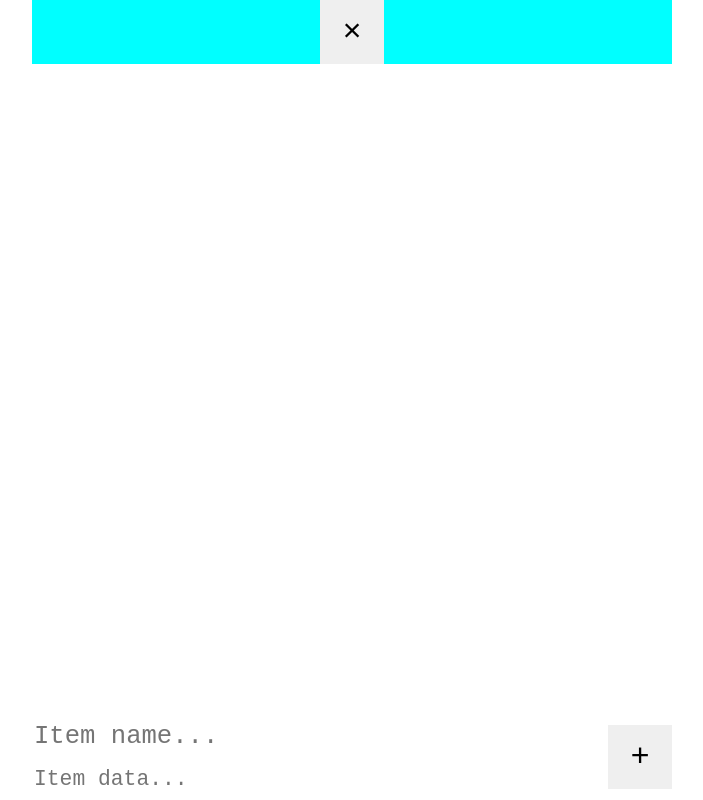
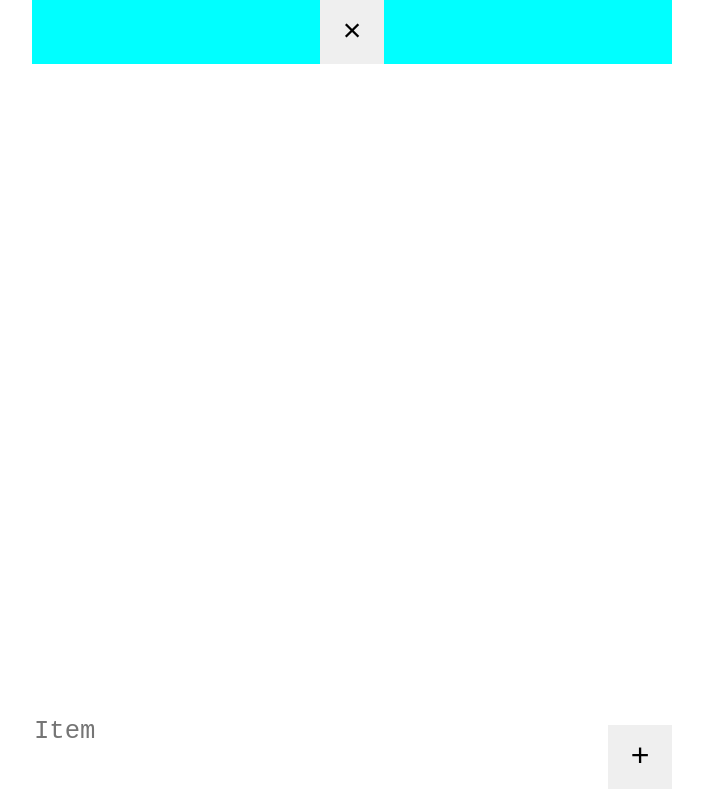
Before and after one commit to baddabudda/simple-groceries, a Vue app: page / in a window 1280 px wide. Shown: the whole page, without its empty margins (288-991 px from the left). Built offline with nearby package versions, Linux system fonts and the light colour scheme.

Commit message:
feat: change input behavior

```diff
--- a/src/App.vue
+++ b/src/App.vue
@@ -19,7 +19,7 @@ onMounted(() => {
 
 function addItem(item) {
   currentId.value++
-  items.value.push({id: currentId.value, item_name: item.name, item_data: item.data,bought: false})
+  items.value.push({id: currentId.value, item_name: item.name, item_data: item.data, bought: false})
   saveItem()
 }
 
--- a/src/components/AddInput.vue
+++ b/src/components/AddInput.vue
@@ -7,10 +7,14 @@ const itemData = ref('')
 const emit = defineEmits(["onSubmit"])
 
 function onSubmitClicked() {
-    if (itemName.value !== "") {
+    let inputSplit = itemName.value.split('\n')
+
+    if (inputSplit[0] !== "") {
+        console.log(inputSplit)
+
         let item = {
-            name: itemName.value,
-            data: itemData.value
+            name: inputSplit[0],
+            data: inputSplit[1] !== "" ? inputSplit[1] : ""
         }
 
         emit("onSubmit", item)
@@ -28,8 +32,9 @@ function clearInput() {
     <div class="position-container">
         <div class="add-container">
             <div class="input-container">
-                <input type="text" maxlength="16" class="input name" v-model="itemName" placeholder="Item name...">
-                <input type="text" maxlength="16" class="input data" v-model="itemData" placeholder="Item data...">
+                <!-- <input type="text" maxlength="16" class="input name" v-model="itemName" placeholder="Item name..."> -->
+                <!-- <input type="text" maxlength="16" class="input data" v-model="itemData" placeholder="Item data..."> -->
+                <textarea rows="2" class="input name" v-model="itemName" placeholder="Item"></textarea>
             </div>
             <button class="button submit" @click="onSubmitClicked">&plus;</button>
         </div>
@@ -69,6 +74,7 @@ function clearInput() {
     border-width: 0;
     border-style: solid;
     border-color: gray;
+    resize: none;
 }
 
 .name {
--- a/src/components/ItemComponent.vue
+++ b/src/components/ItemComponent.vue
@@ -22,7 +22,7 @@ function onItemChecked() {
     <div class="item-container" :class="{inactive: checked}">
       <div class="item-info">
         <p class="item-name">{{ props.item.item_name }}</p>
-        <p class="item-description" v-if="props.item.item_data !== ''">{{ props.item.item_data }}</p>
+        <p class="item-description" v-if="props.item.item_data">{{ props.item.item_data }}</p>
       </div>
       <input class="checkbox" type="checkbox" @click="onItemChecked">
     </div>
```
